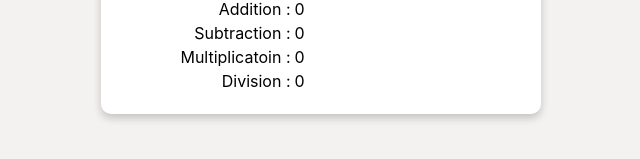
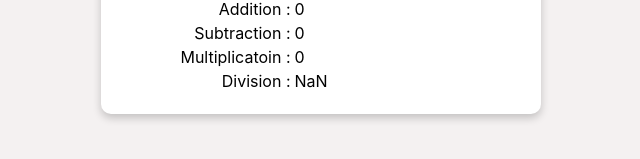
Before and after one commit to DilmyPerera/Simple-Calculator, a React (Create React App) app in the folder calculator/: page / in a window 1280 px wide. Shown: the part 393-552 px from the top of the page, without its empty margins (319-959 px from the left). Built offline with nearby package versions, Linux system fonts and the light colour scheme.

Commit message:
🐞 fix: Fix bug

```diff
--- a/calculator/src/components/Calculator/Calculator.js
+++ b/calculator/src/components/Calculator/Calculator.js
@@ -41,7 +41,7 @@ export default function Calculator(props){
                         </tr>
                         <tr>
                             <td align="right">Division : </td>
-                            <td align="left">{num1*num2}</td>
+                            <td align="left">{num1/num2}</td>
                         </tr>
                     </tbody>
                 </table>
```
